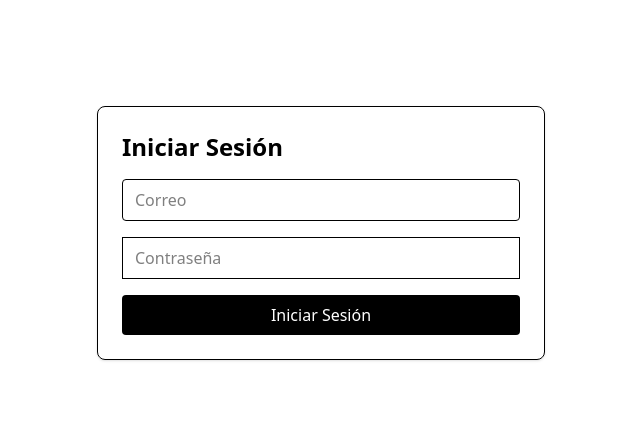
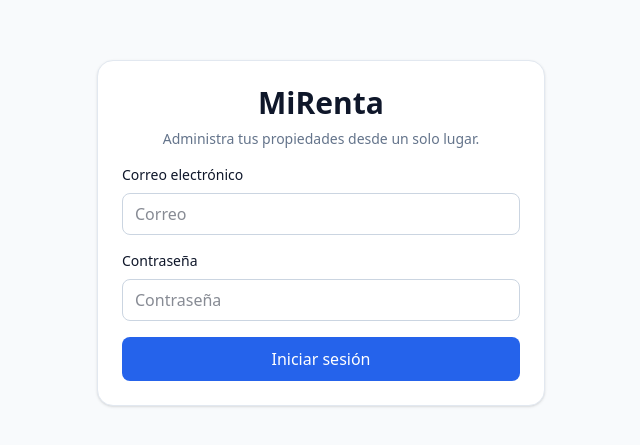
Before and after one commit to Angeldaaw/mirenta-web, a Next.js app: page /login in a window 1280 px wide. Shown: the part 167-612 px from the top of the page, without its empty margins (319-959 px from the left). Built offline with nearby package versions, Linux system fonts and the light colour scheme; no server answers.

Commit message:
css global y login actualizado

```diff
--- a/src/app/(auth)/login/page.tsx
+++ b/src/app/(auth)/login/page.tsx
@@ -13,7 +13,7 @@ export default function LoginPage() {
     const [error, setError] = useState<string | null>(null);
     const [loading, setLoading] = useState<boolean>(false);
 
-    const handleSubmit = async(e: React.FormEvent<HTMLFormElement>) => {
+    const handleSubmit = async (e: React.FormEvent<HTMLFormElement>) => {
         e.preventDefault();
         setError(null);
         setLoading(true);
@@ -22,48 +22,75 @@ export default function LoginPage() {
             await login(email, password);
             router.push("/dashboard");
         } catch (err) {
-            console.log(err);
+            console.error(err);
             setError("Usuario o contraseña incorrectos.");
         } finally {
             setLoading(false);
         }
-    }
+    };
 
     return (
-        <div className="flex min-h-screen items-center justify-center">
-            <form onSubmit={handleSubmit}
-            className="w-full max-w-md space-y-4 rounded-lg border p-6 shadow">
+        <main className="flex min-h-screen items-center justify-center bg-[var(--background)] px-4">
+            <form onSubmit={handleSubmit} className="w-full max-w-md space-y-4 rounded-2xl border border-[var(--border)] bg-[var(--card)] p-6 shadow">
 
-                <h1 className="text-2xl font-bold">Iniciar Sesión</h1>
+                <div className="space-y-2 text-center">
+                    <h1 className="text-3xl font-bold text-[var(--foreground)]">
+                        MiRenta
+                    </h1>
+                    <p className="text-sm text-[var(--muted-foreground)]">
+                        Administra tus propiedades desde un solo lugar.
+                    </p>
+                </div>
 
                 {error && (
-                    <p className="text-ms text-red-500">{error}</p>
+                    <div className="rounded-lg border border-red-200 bg-red-50 px-4 py-3 text-sm text-red-700">
+                        {error}
+                    </div>
                 )}
 
+                <div className="space-y-2">
+                    <label
+                        htmlFor="email"
+                        className="block text-sm font-medium text-[var(--foreground)]"
+                        >
+                        Correo electrónico
+                    </label>
                     <input
+                        id="email"
                         type="email"
                         placeholder="Correo"
                         value={email}
                         onChange={(e) => setEmail(e.target.value)}
-                    className="w-full rounded border px-3 py-2"
+                        className="w-full rounded-lg border border-[var(--input)] bg-white px-3 py-2 outline-none transition focus:border-[var(--primary)] focus:ring-4 focus:ring-blue-100"
                         required/>
+                </div>
 
+                <div className="space-y-2">
+                    <label htmlFor="password"
+                        className="block text-sm font-medium text-[var(--foreground)]"
+                        >
+                        Contraseña
+                    </label>
                     <input
+                        id="password"
                         type="password"
                         placeholder="Contraseña"
                         value={password}
                         onChange={(e) => setPassword(e.target.value)}
-                    className="w-full rounder border px-3 py-2"
-                    required/>
+                        className="w-full rounded-lg border border-[var(--input)] bg-white px-3 py-2 outline-none transition focus:border-[var(--primary)] focus:ring-4 focus:ring-blue-100"
+                        required
+                        />
 
+                </div>
                 <button
                     type="submit"
                     disabled={loading}
-                    className="w-full rounded bg-black py-2 text-white disabled:opacity-50">
-                    {loading ? "Iniciando sesión..." : "Iniciar Sesión"}
+                    className="w-full rounded-lg bg-[var(--primary)] py-2.5 text-[var(--primary-foreground)] transition hover:bg-[var(--primary-hover)] disabled:cursor-not-allowed disabled:opacity-50"
+                    >
+                    {loading ? "Iniciando sesión..." : "Iniciar sesión"}
                 </button>
 
             </form>
-        </div>
+        </main>
     );
 }
--- a/src/app/(dashboard)/layout.tsx
+++ b/src/app/(dashboard)/layout.tsx
@@ -1,19 +1,31 @@
 import { ReactNode } from "react";
 import Sidebar from "@/components/layout/SideBar";
 import Header from "@/components/layout/Header";
+import { useAuth } from "@/context/AuthContext";
 
 export default function DashboardLayout({
     children,
 }: {
     children: ReactNode;
 }) {
+
+    const {loading, token } = useAuth();
+
+    if (loading) {
+        return (
+            <div className="flex min-h-screen items-center justify-center">
+                <p>Cargando...</p>
+            </div>
+        );
+    }
+
+    if (!token) {
+        return null; // middleware ya redirige
+    }
+
     return (
-        <div className="min-h-screen flex bg-gray-50">
-            <Sidebar />
-            <div className="flex-1 flex flex-col">
-                <Header />
-                <main className="p-8">{children}</main>
-            </div>
-        </div>
-    );
+    <div className="min-h-screen">
+      {children}
+    </div>
+  );
 }
--- a/src/app/globals.css
+++ b/src/app/globals.css
@@ -1 +1,36 @@
 @import "tailwindcss";
+
+:root {
+  --background: #F8FAFC;
+  --foreground: #0F172A;
+
+  --card: #FFFFFF;
+  --card-foreground: #0F172A;
+
+  --primary: #2563EB;
+  --primary-hover: #1D4ED8;
+  --primary-foreground: #FFFFFF;
+
+  --secondary: #0F766E;
+  --secondary-hover: #115E59;
+  --secondary-foreground: #FFFFFF;
+
+  --muted: #F1F5F9;
+  --muted-foreground: #64748B;
+
+  --border: #E2E8F0;
+  --input: #CBD5E1;
+
+  --success: #16A34A;
+  --warning: #F59E0B;
+  --danger: #DC2626;
+
+  --sidebar: #0F172A;
+  --sidebar-foreground: #E2E8F0;
+  --sidebar-active: #2563EB;
+}
+
+body {
+    background: var(--background);
+    color: var(--foreground);
+}
```
Lines whose indentation alone changed are shown as unchanged.
